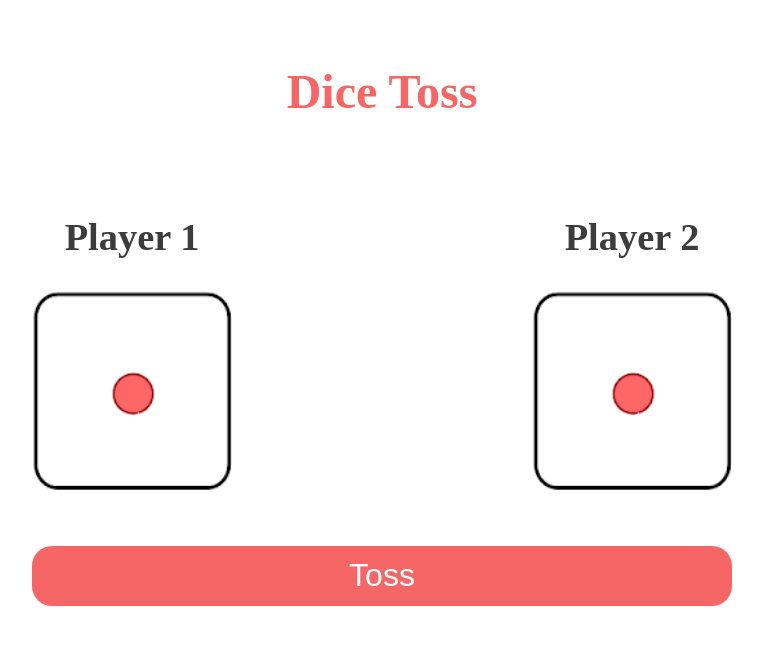
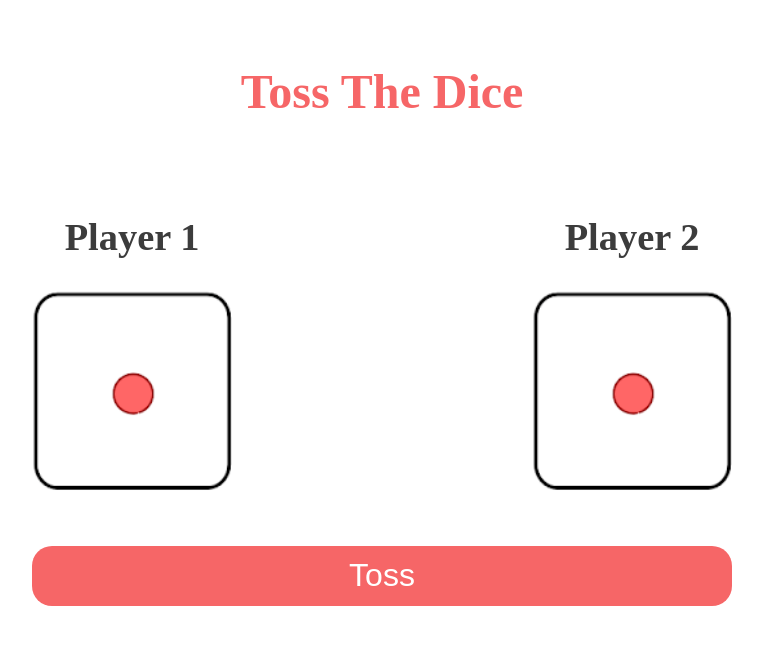
Before and after one commit to saurabhchirde/Toss-the-dice, a plain HTML site: page index.html in a window 1280 px wide. Shown: the whole page, without its empty margins (258-1021 px from the left). Drawn offline with Linux system fonts and the light colour scheme.

Commit message:
html: title update

```diff
--- a/index.html
+++ b/index.html
@@ -8,7 +8,7 @@
     <title>Toss</title>
   </head>
   <body>
-    <h1>Dice Toss</h1>
+    <h1>Toss The Dice</h1>
     <div class="container">
       <div class="row">
         <div class="player--1">
```
